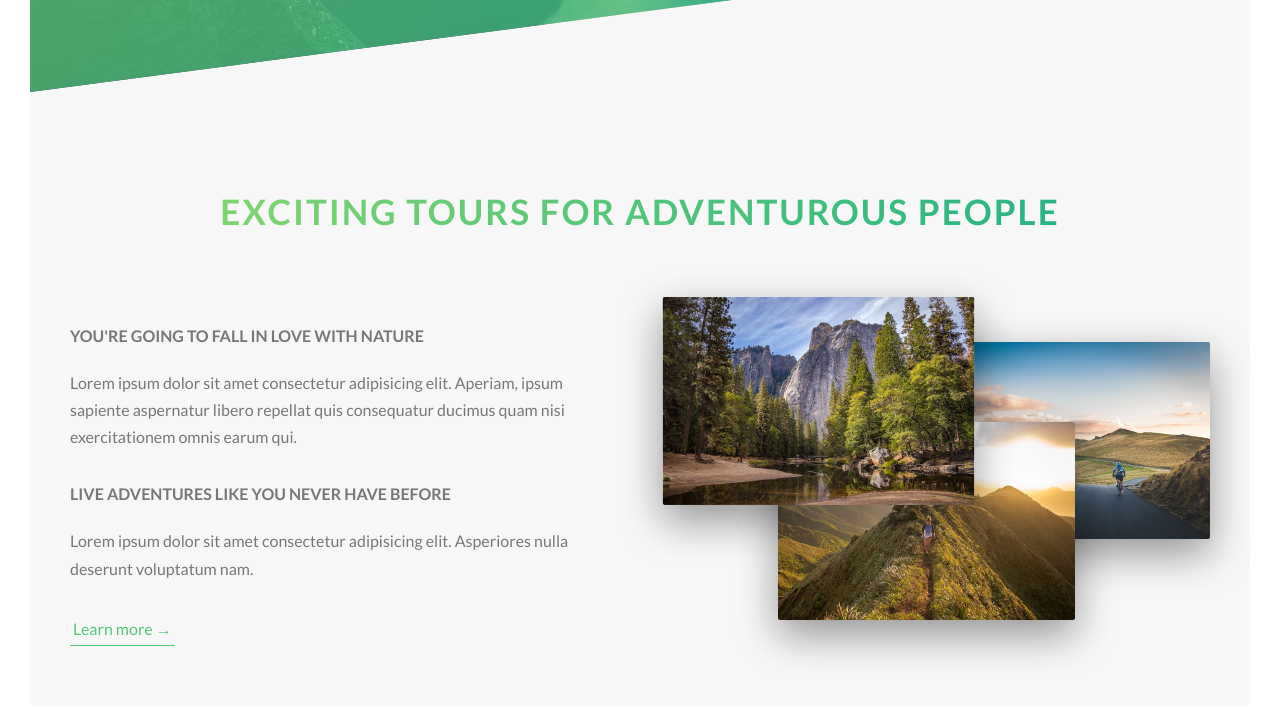
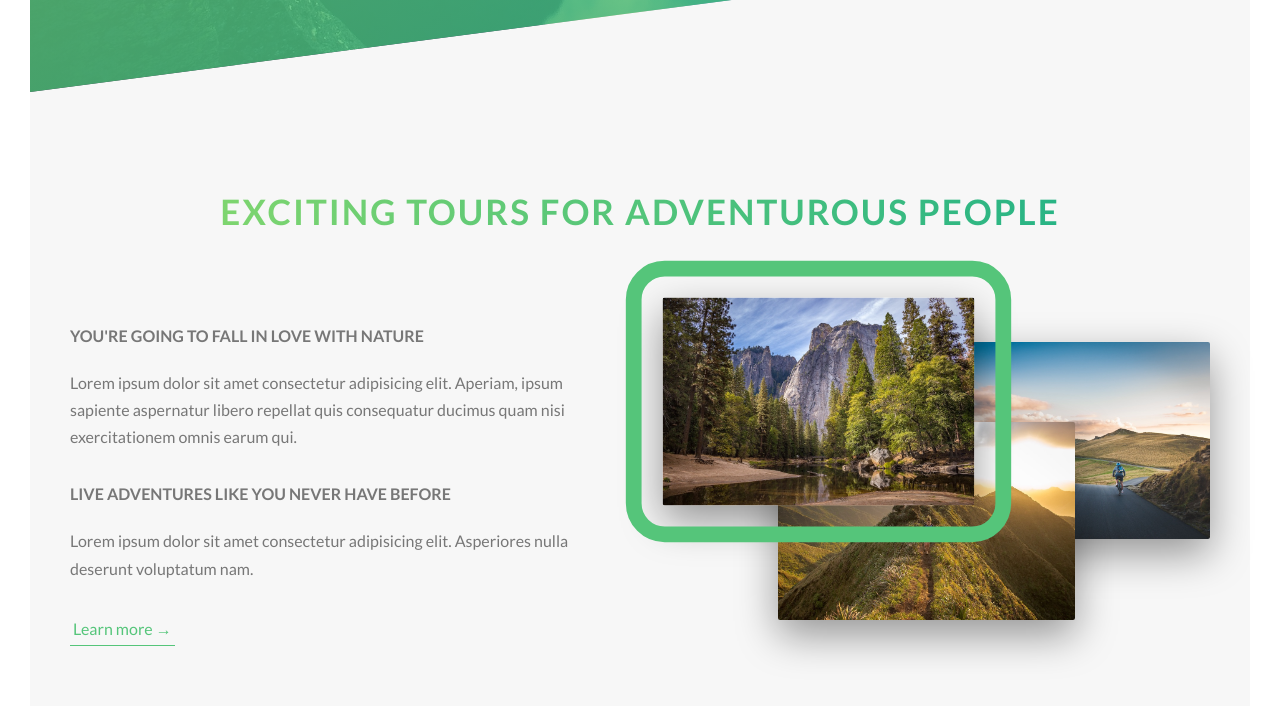
Before and after one commit to LauraTelqiu/natours-react, a React (Create React App) app: page / in a window 1280 px wide. In both pictures the pointer is over the picture 818 px from the left and 1098 px from the top of the page. Shown: the part 698-1404 px from the top of the page. Built offline with nearby package versions, Linux system fonts and the light colour scheme.

Commit message:
img hover

```diff
--- a/src/sass/components/_composition.scss
+++ b/src/sass/components/_composition.scss
@@ -7,6 +7,7 @@
     position: absolute;
     z-index: 10;
     transition: all 0.2s;
+    outline-offset: 2rem;
 
     &--p1 {
       left: 0;
@@ -21,9 +22,13 @@
       top: 10rem;
     }
     &:hover {
-      transform: scale(1.05);
+      outline: 1.5rem solid $color-primary;
+      transform: scale(1.05) translateY(0.5px);
       box-shadow: 0 2.5 rem rgba($color-black, 0.5);
       z-index: 20;
     }
   }
+  &:hover &_photo:not(:hover) {
+    transform: scale(0.95);
+  }
 }
--- a/src/sass/main.css
+++ b/src/sass/main.css
@@ -206,6 +206,7 @@ body {
   position: absolute;
   z-index: 10;
   transition: all 0.2s;
+  outline-offset: 2rem;
 }
 .composition__photo--p1 {
   left: 0;
@@ -220,9 +221,13 @@ body {
   top: 10rem;
 }
 .composition__photo:hover {
-  transform: scale(1.05);
+  outline: 1.5rem solid #55c57a;
+  transform: scale(1.05) translateY(0.5px);
   box-shadow: 0 2.5 rem rgba(0, 0, 0, 0.5);
   z-index: 20;
+}
+.composition:hover .composition_photo:not(:hover) {
+  transform: scale(0.95);
 }
 
 .header {
```
Also changed, not shown: 1 other file (tests, documents, lock files or other folders).
